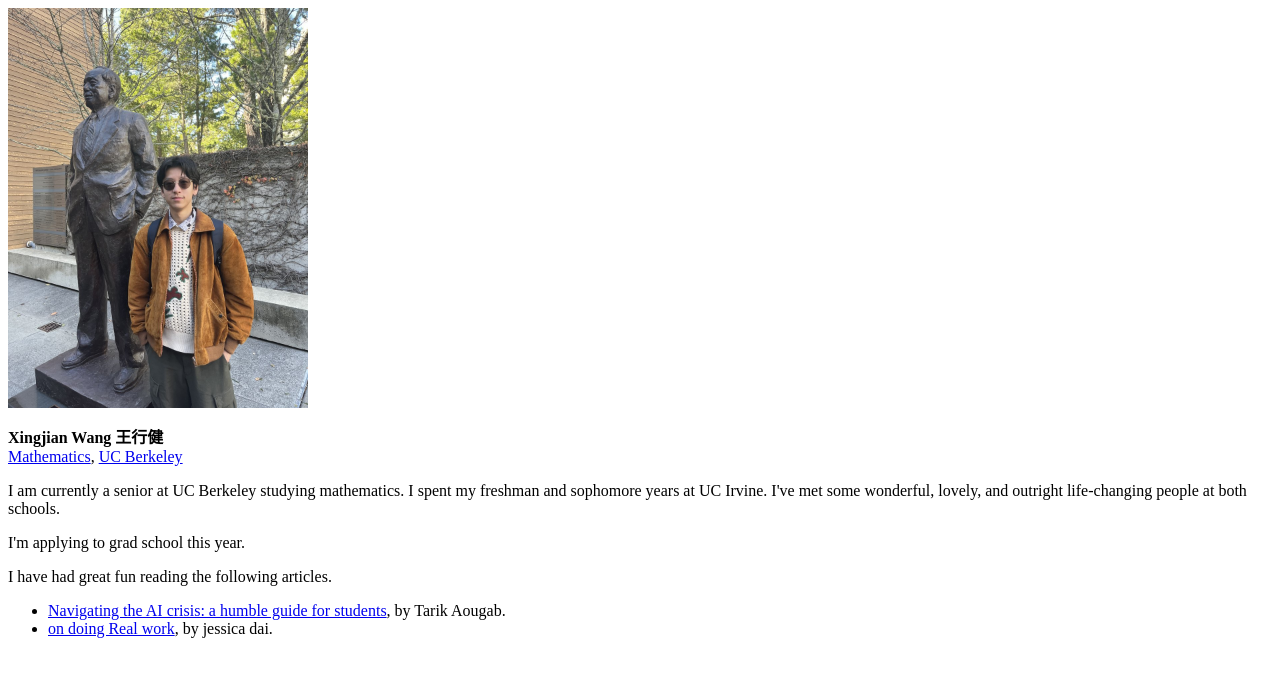
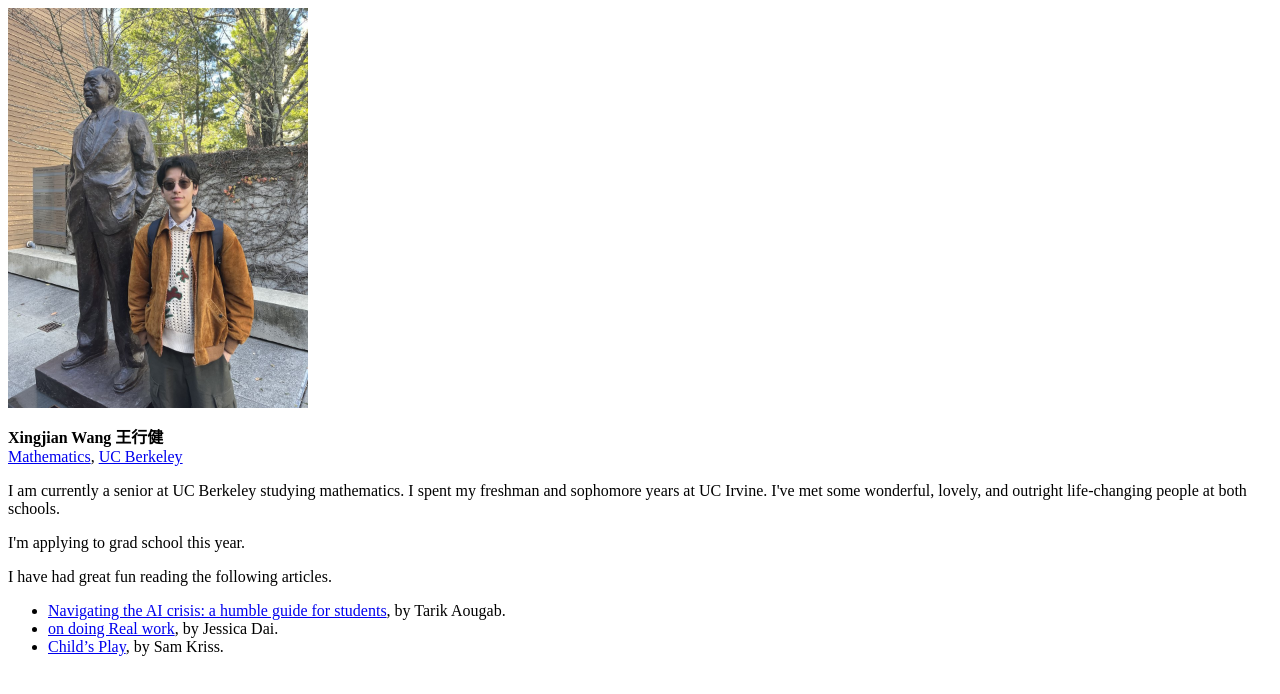
Before and after one commit to Xingjian508/xingjian508.github.io, a plain HTML site: page index.html in a window 1280 px wide. Drawn offline with Linux system fonts and the light colour scheme.

Commit message:
Add article and correct author capitalization

```diff
--- a/index.html
+++ b/index.html
@@ -25,7 +25,8 @@
     <p>I have had great fun reading the following articles.</p>
     <ul>
       <li><a href="https://proofsandprompts.com/2026/09/23/navigating-the-ai-crisis-a-humble-guide-for-students/">Navigating the AI crisis: a humble guide for students</a>, by Tarik Aougab.</li>
-      <li><a href="https://letterstomyfriends.substack.com/p/on-doing-real-work">on doing Real work</a>, by jessica dai.</li>
+      <li><a href="https://letterstomyfriends.substack.com/p/on-doing-real-work">on doing Real work</a>, by Jessica Dai.</li>
+      <li><a href="https://harpersmagazine.substack.com/cp/189381253">Child’s Play</a>, by Sam Kriss.</li>
     </ul>
   </main>
 </body>
```
